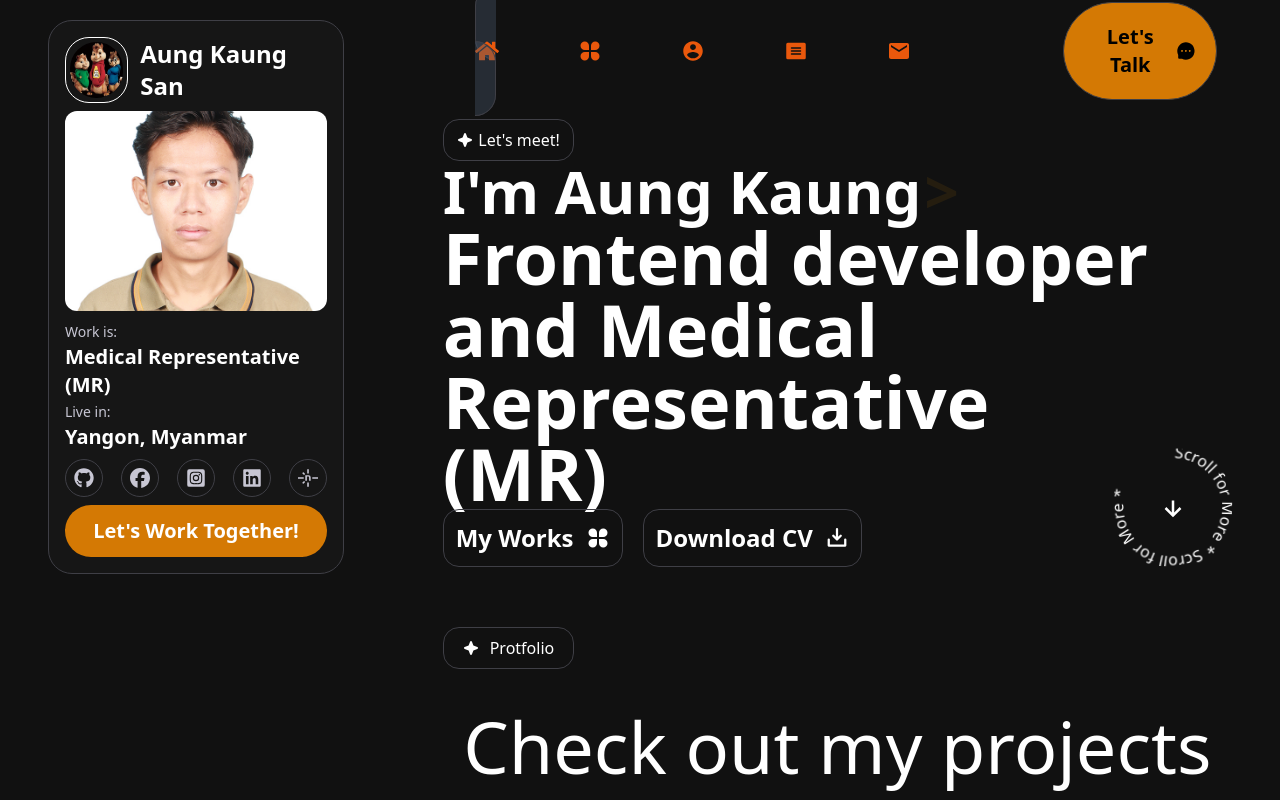
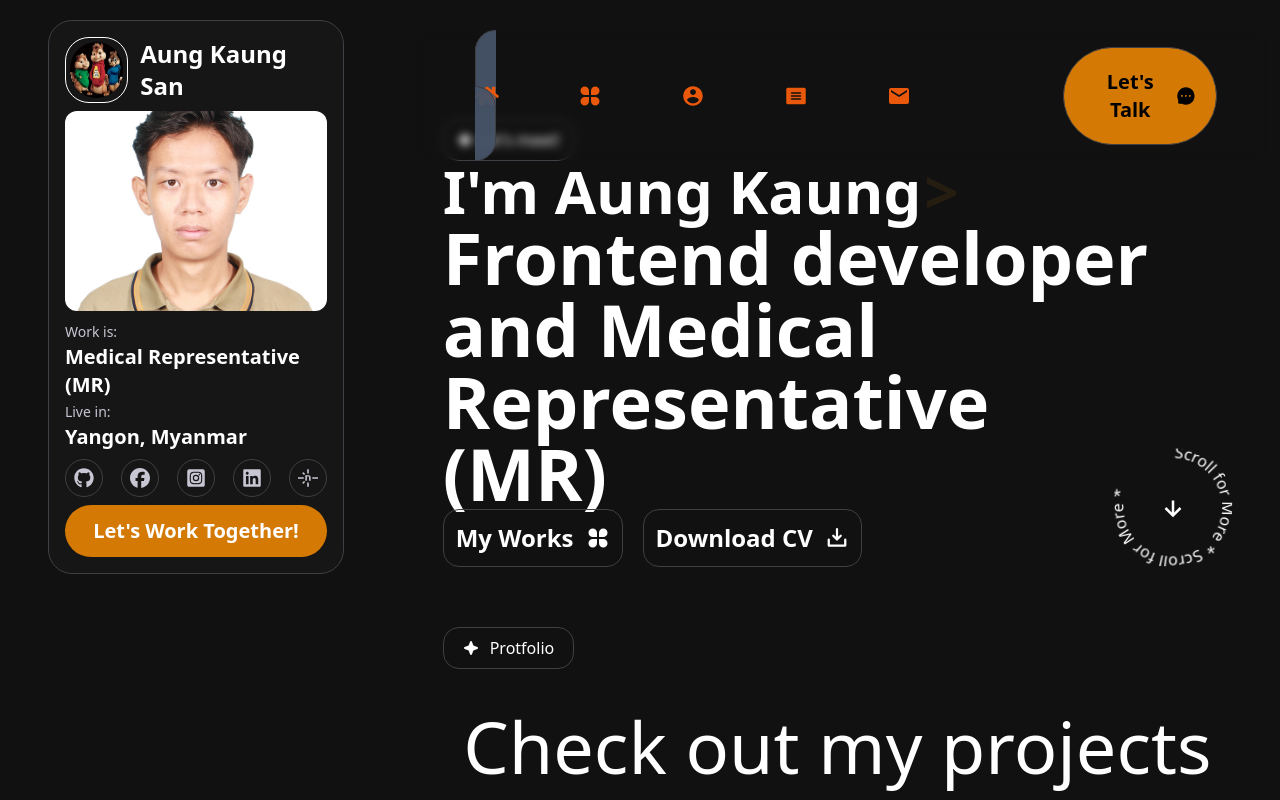
Before and after one commit to ArrKuu77/Portfolio-AKS, a React (Vite) app: page / in a window 1280 px wide. Shown: the top 800 px of the page. Built offline with nearby package versions, Linux system fonts and the light colour scheme.

Commit message:
PDF-Update

```diff
--- a/src/App.css
+++ b/src/App.css
@@ -3,7 +3,7 @@
 @tailwind utilities;
 
 .active {
-  @apply md:p-5 border border-zinc-700 rounded-3xl bg-opacity-40 bg-slate-600;
+  @apply md:p-5 border border-zinc-700 rounded-3xl bg-opacity-95 bg-slate-600;
 }
 .transparent-color {
   background-color: rgba(255, 255, 255, 0.5);
--- a/src/components/About.components.jsx
+++ b/src/components/About.components.jsx
@@ -6,7 +6,7 @@ import microsoft from "../image/microsoft.jpg";
 import computerBassic from "../image/computerBassic.png";
 
 const AboutComponents = () => {
-  const cvPDF = "./CV(aks).pdf";
+  const cvPDF = "./Aung Kaung San_Resume_635.pdf";
   const [birthday, setBirthday] = useState({ year: 2001, months: 3, day: 7 });
   const { year, months, day } = birthday;
   const [age, setAge] = useState();
--- a/src/components/Hero.components.jsx
+++ b/src/components/Hero.components.jsx
@@ -11,7 +11,7 @@ const HeroCcomponents = () => {
   // useEffect(() => {
   //   AOS.init({ duration: 2000 });
   // }, []);
-  const cvPDF = "./CV(aks).pdf";
+  const cvPDF = "./Aung Kaung San_Resume_635.pdf";
   const [text, { isDelete }] = useTypewriter({
     words: ["Aung Kaung San"],
     loop: 0,
--- a/src/components/NavBar.component.jsx
+++ b/src/components/NavBar.component.jsx
@@ -10,10 +10,10 @@ import { Link } from "react-scroll";
 
 const NavBarComponent = () => {
   return (
-    <nav className=" max-sm:rounded-3xl max-sm:transparent-color   max-sm:w-[90%] max-sm:mx-auto md:w-full flex justify-between sticky max-sm:top-[93%] top-8 h-[0.5%]  md:left-[50%] z-30 ">
+    <nav className=" backdrop-blur-sm h-auto bg-transparent max-sm:rounded-3xl max-sm:transparent-color   max-sm:w-[90%] max-sm:mx-auto md:w-full flex justify-between sticky max-sm:top-[93%] top-8  md:left-[50%] z-30 ">
       <div className=" w-[70%] md:w-[65%] ">
         <ul className=" flex justify-evenly items-center h-full w-full">
-          <li className="   md:text-2xl md:p-5 rounded-3xl max-sm:h-full max-sm:w-1/5 max-sm:flex max-sm:justify-center">
+          <li className="    md:text-2xl md:p-5 rounded-3xl max-sm:h-full max-sm:w-1/5 max-sm:flex max-sm:justify-center">
             <Link
               // activeClass="active"
               to="hero"
--- a/src/components/Resume.components.jsx
+++ b/src/components/Resume.components.jsx
@@ -136,7 +136,10 @@ const ResumeComponents = () => {
             {show && (
               <div className=" h-full flex flex-col justify-between">
                 <ProgressBar num={90} skill={"HTML"} />
-                <ProgressBar num={75} skill={"CSS"} />
+                <ProgressBar
+                  num={85}
+                  skill={"CSS(Ui Development ,Tailwind css ,Bootstrap)"}
+                />
                 <ProgressBar num={85} skill={"JavaScript"} />
                 <ProgressBar num={80} skill={"React"} />
                 <ProgressBar num={70} skill={"Redux Toolkit"} />
```
Also changed, not shown: 2 other files (tests, documents, lock files or other folders).
